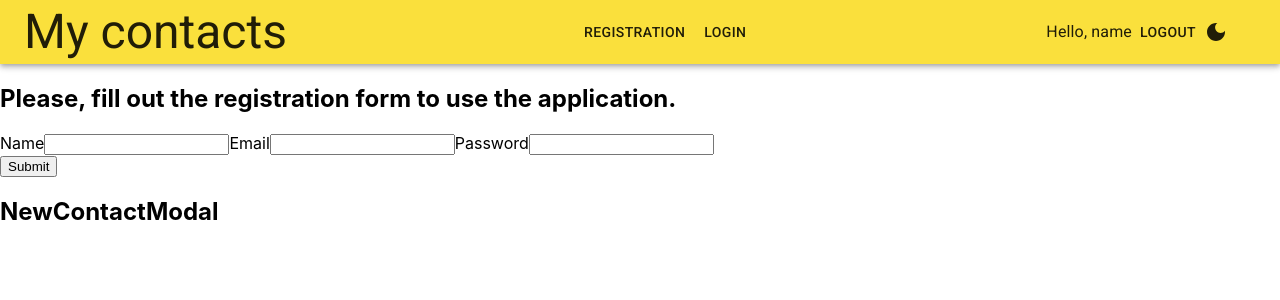
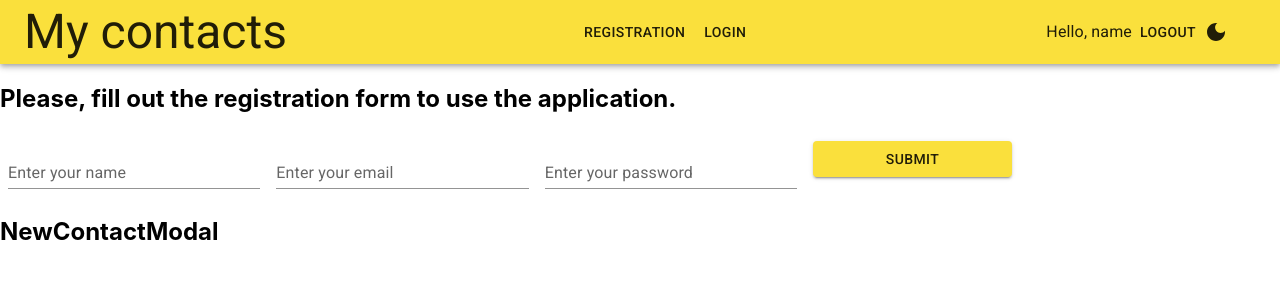
Before and after one commit to AlexanderDmitriev/goit-react-hw-08-phonebook, a React (Create React App) app: page /goit-react-hw-08-phonebook/register in a window 1280 px wide. Shown: the top 300 px of the page. Built offline with nearby package versions, Linux system fonts and the light colour scheme.

Commit message:
Update RegisterPage.jsx

```diff
--- a/src/pages/RegisterPage.jsx
+++ b/src/pages/RegisterPage.jsx
@@ -1,24 +1,76 @@
+import { useDispatch } from 'react-redux';
+import { useState } from 'react';
+import { useAddNewUserMutation } from '../redux/user';
+import Box from '@mui/material/Box';
+import Button from '@mui/material/Button';
+import TextField from '@mui/material/TextField';
+
 const RegisterPage = () => {
-    const registrationMessage=`Please, fill out the registration form to use the application.`;
+  const registrationMessage = `Please, fill out the registration form to use the application.`;
+
+  const dispatch = useDispatch();
+  const [name, setName] = useState('');
+  const [email, setEmail] = useState('');
+  const [password, setPassword] = useState('');
+  const [createNewUser /* isSuccess */] = useAddNewUserMutation();
+
+  const handleSubmit = event => {
+    event.preventDefault();
+    dispatch(createNewUser({ name, email, password }));
+    console.log(event.target);
+    setName('');
+    setEmail('');
+    setPassword('');
+  };
+
   return (
     <>
       <h2>{registrationMessage}</h2>
-        <form>
-        <label>
+      {/* <form onSubmit={handleSubmit}> */}
+        <Box
+          component="form"
+          sx={{
+            '& > :not(style)': { m: 1, width: '25ch' },
+          }}
+          noValidate
+          onSubmit={handleSubmit}
+        >
+          <TextField
+            id="name"
+            label="Enter your name"
+            variant="standard"
+            onChange={setName}
+          />
+          <TextField
+            id="email"
+            label="Enter your email"
+            variant="standard"
+            onChange={setEmail}
+          />
+          <TextField
+            id="password"
+            label="Enter your password"
+            variant="standard"
+            onChange={setPassword}
+          />
+
+        {/* <label>
           Name
-        <input type="text" name="name" />
+          <input type="text" name="name" onChange={setName}/>
         </label>
         <label>
           Email
-        <input type="email" name="email" />
+          <input type="email" name="email" onChange={setEmail}/>
         </label>
         <label>
           Password
-        <input type="text" name="password" />
-      </label>
-        </form>
-
-        <button type="submit">Submit</button>
+          <input type="text" name="password" onChange={setPassword}/>
+        </label> */}
+        <Button variant="contained" size="medium" type='submit'>
+          Submit
+        </Button>
+        </Box>
+     {/*  </form> */}
     </>
   );
 };
```
Lines whose indentation alone changed are shown as unchanged.
